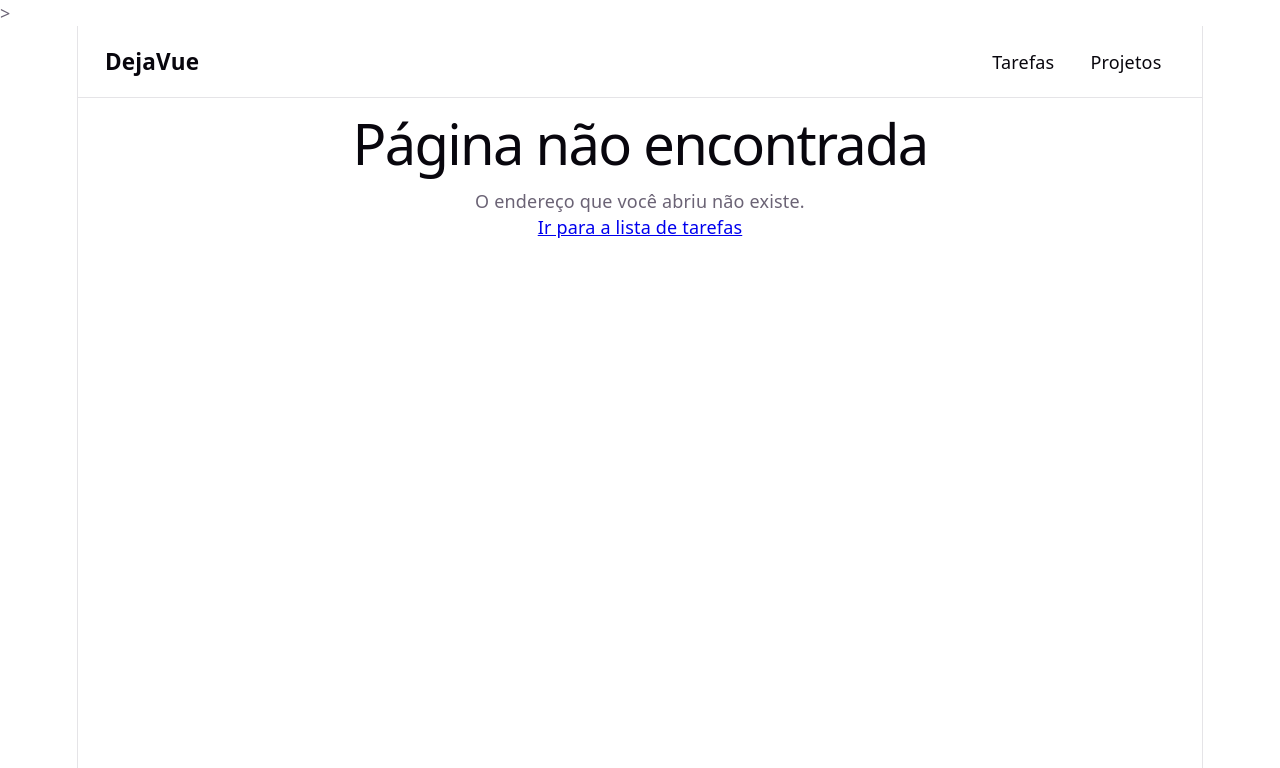
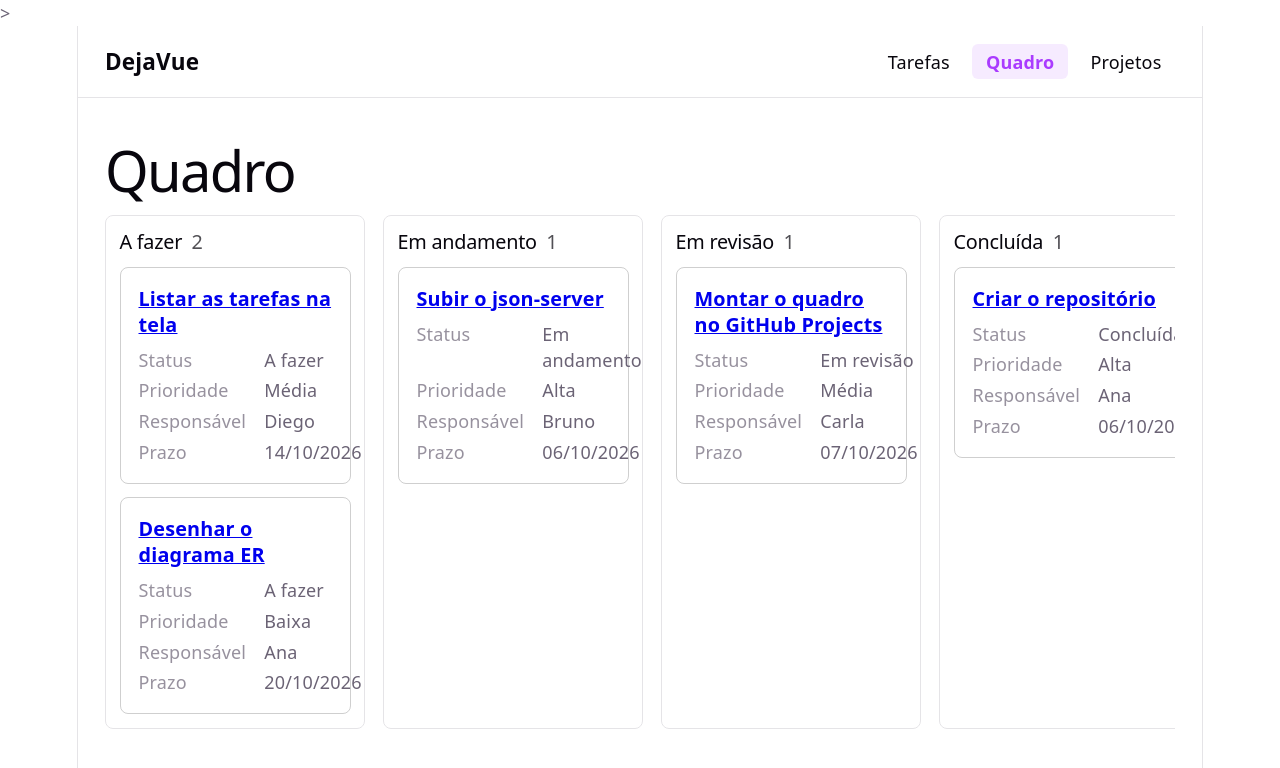
Before and after one commit to anthonnypatrocinio/Desenvolvimento-FrontEnd-5N-DejaVue, a Vue app in the folder DejaVue/: page /quadro in a window 1280 px wide. Shown: the top 768 px of the page. Built offline with nearby package versions, Linux system fonts and the light colour scheme; data requests are answered from the project's data file.

Commit message:
Adiciona a visão de quadro em /quadro (M427)

```diff
--- a/DejaVue/src/components/CabecalhoMenu.vue
+++ b/DejaVue/src/components/CabecalhoMenu.vue
@@ -9,17 +9,16 @@ const emTarefas = computed(
   () => route.path === "/" || route.path.startsWith("/tarefas"),
 );
 const emProjetos = computed(() => route.path.startsWith("/projetos"));
+const emQuadro = computed(() => route.path.startsWith("/quadro"));
 </script>
 
 <template>
   <header class="cabecalho">
     <RouterLink to="/" class="marca">DejaVue</RouterLink>
-
     <nav class="menu" aria-label="Navegação principal">
       <RouterLink to="/" :class="{ ativo: emTarefas }">Tarefas</RouterLink>
-      <RouterLink to="/projetos" :class="{ ativo: emProjetos }"
-        >Projetos</RouterLink
-      >
+      <RouterLink to="/quadro" :class="{ ativo: emQuadro }">Quadro</RouterLink>
+      <RouterLink to="/projetos" :class="{ ativo: emProjetos }">Projetos</RouterLink>
     </nav>
   </header>
 </template>
@@ -27,6 +26,7 @@ const emProjetos = computed(() => route.path.startsWith("/projetos"));
 <style scoped>
 .cabecalho {
   display: flex;
+  flex-wrap: wrap;
   align-items: center;
   justify-content: space-between;
   gap: 1rem;
@@ -43,6 +43,7 @@ const emProjetos = computed(() => route.path.startsWith("/projetos"));
 
 .menu {
   display: flex;
+  flex-wrap: wrap;
   gap: 0.5rem;
 }
 
--- /dev/null
+++ b/DejaVue/src/views/Quadro.vue
@@ -0,0 +1,87 @@
+<script setup lang="ts">
+import { computed, onMounted, ref } from 'vue'
+import { listarTarefas } from '../api'
+import TarefaCard from '../components/TarefaCard.vue'
+import { useFiltros } from '../composables/useFiltros'
+import { opcoesStatus, rotuloStatus } from '../rotulos'
+import type { Tarefa } from '../tipos'
+
+const tarefas = ref<Tarefa[]>([])
+const erro = ref('')
+const { aplicarFiltros } = useFiltros()
+
+onMounted(async () => {
+  try {
+    tarefas.value = await listarTarefas()
+  } catch {
+    erro.value = 'Não foi possível carregar as tarefas. O json-server está rodando?'
+  }
+})
+
+// Uma coluna por status, na ordem de opcoesStatus, já respeitando busca e filtros.
+// Quando o status de uma tarefa muda, o computed recalcula e o cartão troca de coluna.
+const colunas = computed(() => {
+  const visiveis = aplicarFiltros(tarefas.value)
+  return opcoesStatus.map((s) => ({
+    status: s,
+    titulo: rotuloStatus[s],
+    tarefas: visiveis.filter((t) => t.status === s),
+  }))
+})
+</script>
+
+<template>
+  <section class="quadro">
+    <h1>Quadro</h1>
+    <p v-if="erro" role="alert">{{ erro }}</p>
+    <div class="colunas">
+      <section
+        v-for="c in colunas"
+        :key="c.status"
+        class="coluna"
+        :aria-labelledby="`coluna-${c.status}`"
+      >
+        <h2 :id="`coluna-${c.status}`">
+          {{ c.titulo }} <span class="contagem">{{ c.tarefas.length }}</span>
+        </h2>
+        <TarefaCard v-for="t in c.tarefas" :key="t.id" :tarefa="t" />
+      </section>
+    </div>
+  </section>
+</template>
+
+<style scoped>
+.quadro {
+  padding: 1.5rem;
+  text-align: left;
+}
+
+.colunas {
+  display: grid;
+  grid-template-columns: repeat(4, minmax(260px, 1fr));
+  gap: 1rem;
+  overflow-x: auto;
+  padding-bottom: 0.5rem;
+}
+
+.coluna {
+  display: flex;
+  flex-direction: column;
+  gap: 0.75rem;
+  min-width: 0;
+  min-height: 8rem;
+  padding: 0.75rem;
+  border: 1px solid var(--border);
+  border-radius: 8px;
+}
+
+.coluna h2 {
+  margin: 0;
+  font-size: 1.1rem;
+}
+
+.contagem {
+  margin-left: 0.25rem;
+  opacity: 0.7;
+}
+</style>
```
Also changed, not shown: DejaVue/src/router.ts (+11 -12 lines).
